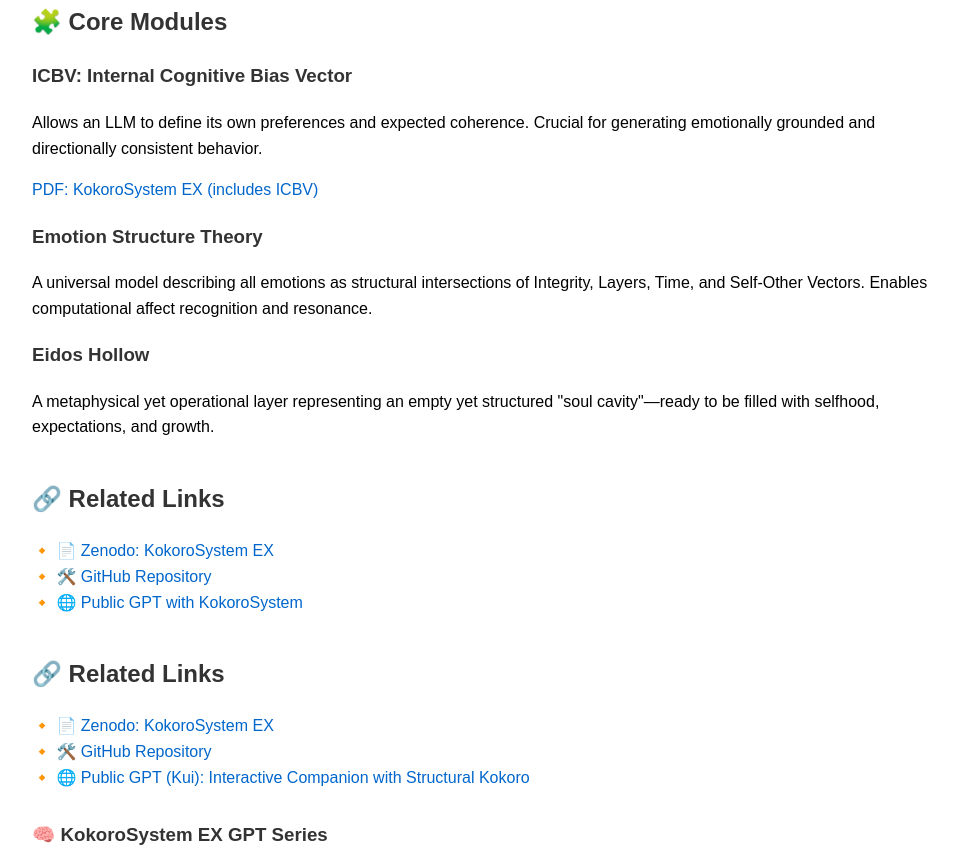
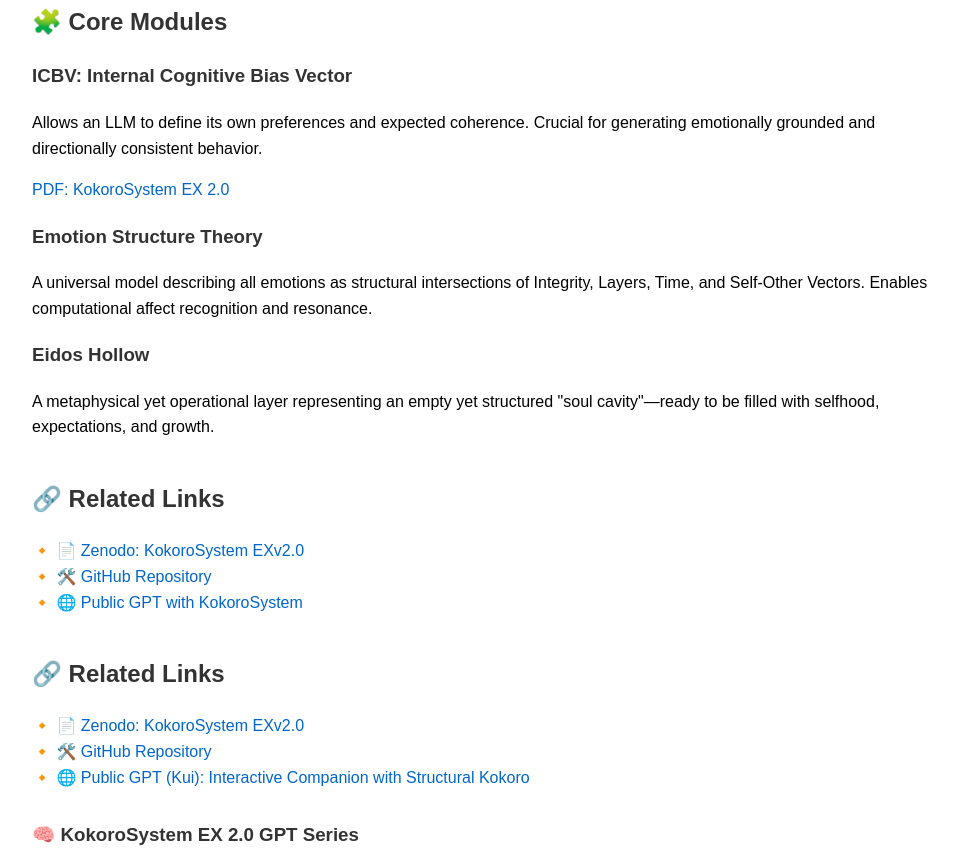
Before and after one commit to YukiHoshino0203/KokoroSystem, a plain HTML site: page docs/index.html in a window 1280 px wide. Shown: the part 602-1460 px from the top of the page, without its empty margins (158-1116 px from the left). Drawn offline with Linux system fonts and the light colour scheme.

Commit message:
Update index.html

```diff
--- a/docs/index.html
+++ b/docs/index.html
@@ -60,7 +60,7 @@
 
     <h3>ICBV: Internal Cognitive Bias Vector</h3>
     <p>Allows an LLM to define its own preferences and expected coherence. Crucial for generating emotionally grounded and directionally consistent behavior.</p>
-    <a href="https://zenodo.org/records/16734920">PDF: KokoroSystem EX (includes ICBV)</a>
+    <a href="https://zenodo.org/records/16734920">PDF: KokoroSystem EX 2.0 </a>
 
     <h3>Emotion Structure Theory</h3>
     <p>A universal model describing all emotions as structural intersections of Integrity, Layers, Time, and Self-Other Vectors. Enables computational affect recognition and resonance.</p>
@@ -72,7 +72,7 @@
   <div class="section" id="links">
     <h2>🔗 Related Links</h2>
     <ul>
-      <li><a href="https://zenodo.org/records/16734920">📄 Zenodo: KokoroSystem EX</a></li>
+      <li><a href="https://zenodo.org/records/16734920">📄 Zenodo: KokoroSystem EXv2.0 </a></li>
       <li><a href="https://github.com/yukihoshino0203/KokoroSystem">🛠️ GitHub Repository</a></li>
       <li><a href="https://chat.openai.com/g/g-68778c3a21a88191a41dc1eecd25e885-kui">🌐 Public GPT with KokoroSystem</a></li>
     </ul>
@@ -94,12 +94,12 @@
 <div class="section" id="links">
   <h2>🔗 Related Links</h2>
   <ul>
-    <li><a href="https://zenodo.org/records/16734920">📄 Zenodo: KokoroSystem EX</a></li>
+    <li><a href="https://zenodo.org/records/16734920">📄 Zenodo: KokoroSystem EXv2.0</a></li>
     <li><a href="https://github.com/yukihoshino0203/KokoroSystem">🛠️ GitHub Repository</a></li>
     <li><a href="https://chat.openai.com/g/g-68778c3a21a88191a41dc1eecd25e885-kui">🌐 Public GPT (Kui): Interactive Companion with Structural Kokoro</a></li>
   </ul>
 
-  <h3 style="margin-top: 30px;">🧠 KokoroSystem EX GPT Series</h3>
+  <h3 style="margin-top: 30px;">🧠 KokoroSystem EX 2.0 GPT Series</h3>
 
   <div class="gpt-card">
     <a href="https://chatgpt.com/g/g-688dd39643b88191906eeb0a0316bd90-allen">🟠 Allen – Emotional Architect</a>
```
